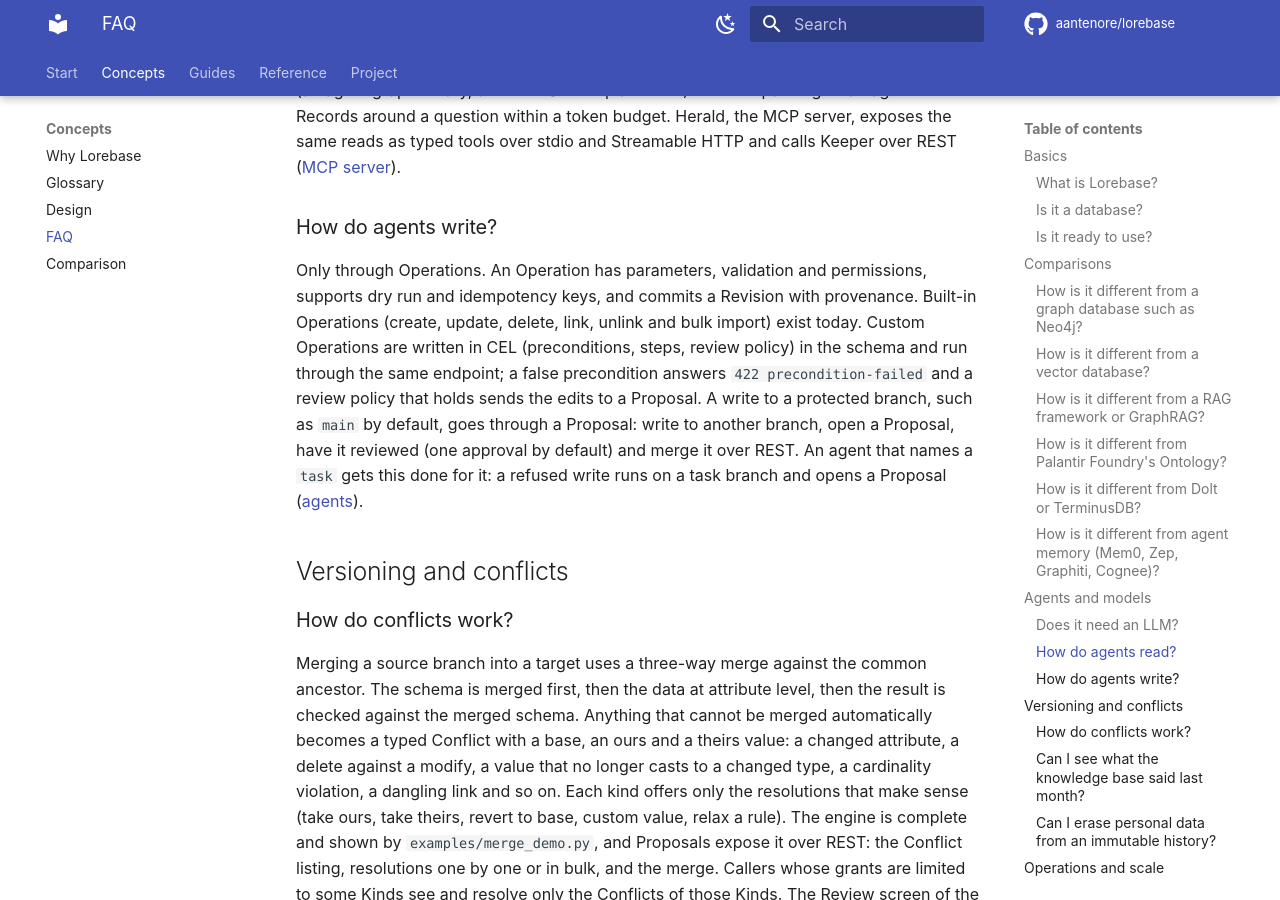
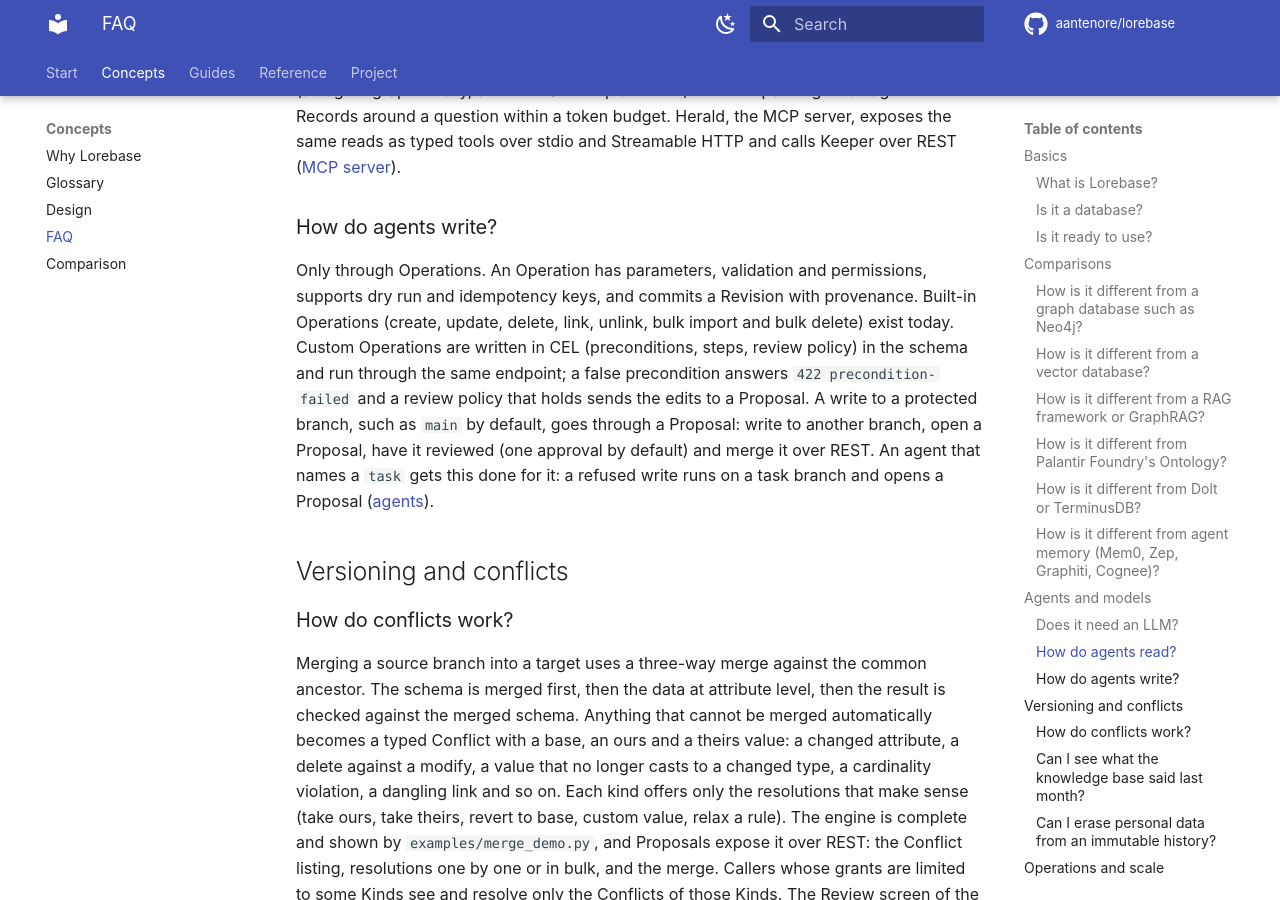
Before and after one commit to aantenore/lorebase, an MkDocs documentation site: the page built from docs/faq.md, in a window 1280 px wide and 900 px high, scrolled down 2813 px. Built offline with MkDocs 1.6.1 and Material for MkDocs 9.7.7, drawn with Linux system fonts in a browser that asks for light colours; comment, search, counter and statistics services are not loaded.

Commit message:
Name the bulk delete among the built-in Operations in the FAQ and roadmap

```diff
--- a/docs/faq.md
+++ b/docs/faq.md
@@ -56,7 +56,7 @@ Through the REST API: Record reads, the query DSL, traversal, neighborhood and s
 
 ### How do agents write?
 
-Only through Operations. An Operation has parameters, validation and permissions, supports dry run and idempotency keys, and commits a Revision with provenance. Built-in Operations (create, update, delete, link, unlink and bulk import) exist today. Custom Operations are written in CEL (preconditions, steps, review policy) in the schema and run through the same endpoint; a false precondition answers `422 precondition-failed` and a review policy that holds sends the edits to a Proposal. A write to a protected branch, such as `main` by default, goes through a Proposal: write to another branch, open a Proposal, have it reviewed (one approval by default) and merge it over REST. An agent that names a `task` gets this done for it: a refused write runs on a task branch and opens a Proposal ([agents](agents.md#writes-that-need-review)).
+Only through Operations. An Operation has parameters, validation and permissions, supports dry run and idempotency keys, and commits a Revision with provenance. Built-in Operations (create, update, delete, link, unlink, bulk import and bulk delete) exist today. Custom Operations are written in CEL (preconditions, steps, review policy) in the schema and run through the same endpoint; a false precondition answers `422 precondition-failed` and a review policy that holds sends the edits to a Proposal. A write to a protected branch, such as `main` by default, goes through a Proposal: write to another branch, open a Proposal, have it reviewed (one approval by default) and merge it over REST. An agent that names a `task` gets this done for it: a refused write runs on a task branch and opens a Proposal ([agents](agents.md#writes-that-need-review)).
 
 ## Versioning and conflicts
 
```
Also changed, not shown: docs/roadmap.md (+1 -1 lines).
